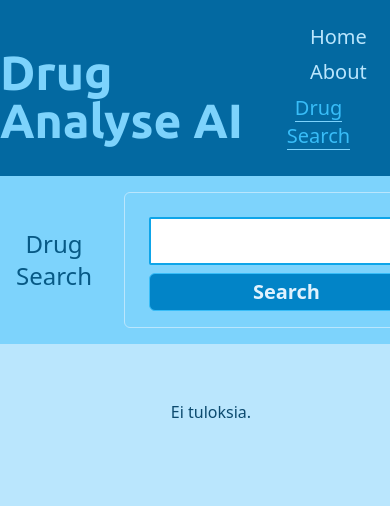
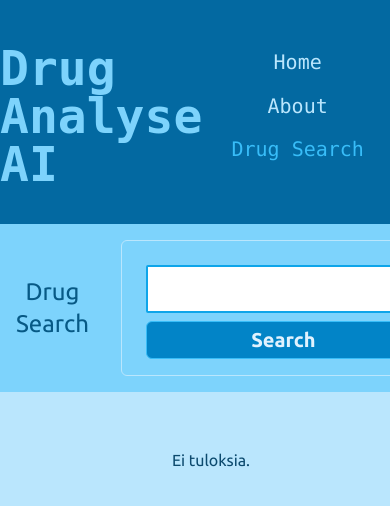
Before and after one commit to valvira-gh/drug_analyse_ai, a Next.js app: page /drug-search in a window 390 px wide. Shown: the top 506 px of the page. Built offline with nearby package versions, Linux system fonts and the light colour scheme.

Commit message:
More responsiveness, more and more

```diff
--- a/app/Header.tsx
+++ /dev/null
@@ -1,18 +0,0 @@
-import NavLinks from "@/app/NavLinks";
-import { Ubuntu } from "next/font/google";
-
-const ubuntu = Ubuntu({ subsets: ["latin"], weight: ["400", "500", "700"] });
-
-const Header = () => {
-  return (
-    <div className="h-full flex items-center">
-      <h1
-        className={`text-sky-300 text-5xl tablet:text-6xl desktop:text-6xl font-bold mt-4 ${ubuntu.className}`}
-      >
-        Drug Analyse AI
-      </h1>
-    </div>
-  );
-};
-
-export default Header;
--- /dev/null
+++ b/app/components/ui/header/Header.tsx
@@ -0,0 +1,15 @@
+import NavLinks from "@/app/components/ui/header/NavLinks";
+
+const Header = () => {
+  return (
+    <div className="h-full flex items-center">
+      <h1
+        className={`text-sky-300 text-5xl mb-2 tablet:mb-2 tablet:text-6xl desktop:text-6xl font-bold mt-4`}
+      >
+        Drug Analyse AI
+      </h1>
+    </div>
+  );
+};
+
+export default Header;
--- a/app/NavLinks.tsx
+++ b/app/components/ui/header/NavLinks.tsx
@@ -1,7 +1,6 @@
 "use client";
 import { usePathname } from "next/navigation";
 import Link from "next/link";
-import { useState } from "react";
 
 export const links = [
   { id: 1, label: "Home", href: "/" },
@@ -13,15 +12,15 @@ const NavLinks: React.FC = () => {
   const pathname = usePathname();
 
   return (
-    <ul className="flex flex-col justify-evenly items-center h-4/5 mt-4 laptop:flex-row">
+    <ul className="flex flex-col justify-evenly items-center h-4/5 mt-4 laptop:flex-row laptop:justify-center laptop:w-96 p-4">
       {links.map((link) => (
         <li key={link.id}>
           <Link
             href={link.href}
-            className={`m-2 text-xl tablet:text-2xl laptop:text-3xl text-sky-200
+            className={`m-2 text-xl tablet:text-2xl laptop:text-3xl text-sky-200 font-mono
             ${
               pathname === link.href
-                ? "border-b border-sky-300 text-sky-400 "
+                ? "border-b border-sky-700 text-sky-400 "
                 : null
             } `}
           >
--- a/app/drug-search/SearchForm.tsx
+++ b/app/drug-search/SearchForm.tsx
@@ -28,7 +28,7 @@ const SearchForm: React.FC = () => {
   return (
     <form
       action={handleSearch}
-      className="rounded-md border border-sky-200 flex flex-col px-6 py-4 m-4 w-10/12"
+      className="rounded-md border border-sky-200 flex flex-col px-6 py-4 m-4 w-10/12 laptop:w-max tablet:w-6/12"
     >
       <input
         type="text"
--- a/app/drug-search/layout.tsx
+++ b/app/drug-search/layout.tsx
@@ -17,7 +17,7 @@ const SearchLayout = ({
       <div
         className={`ubuntu.className flex flex-col items-center laptop:flex-row`}
       >
-        <aside className="bg-sky-300 w-full flex items-center  laptop:w-max laptop:h-screen laptop:flex-col laptop:items-center">
+        <aside className="bg-sky-300 w-full flex items-center justify-evenly laptop:justify-start laptop:w-max laptop:h-screen laptop:flex-col laptop:items-center">
           <Sidebar />
         </aside>
 
--- a/app/globals.css
+++ b/app/globals.css
@@ -1,11 +1,13 @@
 @tailwind base;
 @tailwind components;
 @tailwind utilities;
+
 
 :root {
   --foreground-rgb: 0, 0, 0;
   --background-start-rgb: 214, 219, 220;
   --background-end-rgb: 255, 255, 255;
+  font-family: 'Ubuntu'
 }
 
 @media (prefers-color-scheme: dark) {
@@ -21,6 +23,11 @@ body {
   background: rgb(186 230 253 / var(--tw-bg-opacity))
 }
 
+h1 {
+  font-family: 'monospace';
+
+}
+
 @layer utilities {
   .text-balance {
     text-wrap: balance;
--- a/app/layout.tsx
+++ b/app/layout.tsx
@@ -1,10 +1,19 @@
 import type { Metadata } from "next";
 import { Inter, Ubuntu, Poppins } from "next/font/google";
 import "./globals.css";
-import Header from "./Header";
-import NavLinks from "./NavLinks";
+import Header from "@/app/components/ui/header/Header";
+import NavLinks from "@/app/components/ui/header/NavLinks";
+
+const poppins = Poppins({
+  subsets: ["latin"],
+  weight: ["100", "300", "400", "600", "700"],
+});
 
 const inter = Inter({ subsets: ["latin"] });
+const ubuntu = Ubuntu({
+  subsets: ["latin"],
+  weight: ["300", "400", "500", "700"],
+});
 
 export const metadata: Metadata = {
   title: "Create Next App",
@@ -18,10 +27,10 @@ export default function RootLayout({
 }>) {
   return (
     <html lang="en">
-      <body className={`inter.className bg-sky-200`}>
-        <header className="bg-sky-700 flex justify-between h-44 laptop:flex-col laptop:items-center laptop:h-52">
+      <body className={`bg-sky-200`}>
+        <header className="bg-sky-700 flex justify-between h-56 laptop:flex-col laptop:items-center laptop:h-56 laptop:w-screen">
           <Header />
-          <nav className="h-full ">
+          <nav className="h-full w-full text-center flex justify-center">
             <NavLinks />
           </nav>
         </header>
--- a/app/page.tsx
+++ b/app/page.tsx
@@ -1,5 +1,5 @@
 import Link from "next/link";
-import Header from "@/app/Header";
+import Header from "@/app/components/ui/header/Header";
 
 const Home: React.FC = () => {
   // code
```
